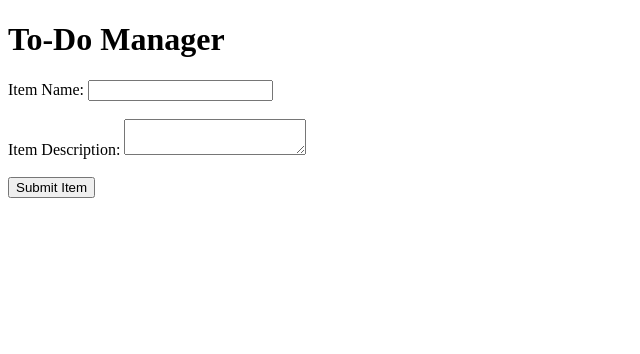
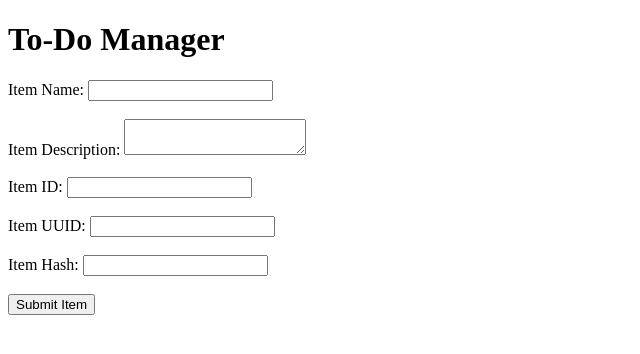
Before and after one commit to shivamlearning9078-debug/Git_and_GitHub_Shivam, a Flask app: page / in a window 1280 px wide. Shown: the top 354 px of the page, without its empty margins (0-640 px from the left). Run offline with Flask 3, Linux system fonts and the light colour scheme.

Commit message:
Add Item ID field to To-Do form

```diff
--- a/templates/index.html
+++ b/templates/index.html
@@ -29,6 +29,22 @@
 
         <br><br>
 
+<label for="itemId">Item ID:</label>
+<input type="number" id="itemId" name="itemId" required>
+
+<br><br>
+
+<label for="itemUuid">Item UUID:</label>
+<input type="text" id="itemUuid" name="itemUuid" required>
+
+<br><br>
+
+<label for="itemHash">Item Hash:</label>
+<input type="text" id="itemHash" name="itemHash" required>
+
+<br><br>
+
+
         <button type="submit">Submit Item</button>
     </form>
 </body>
```
